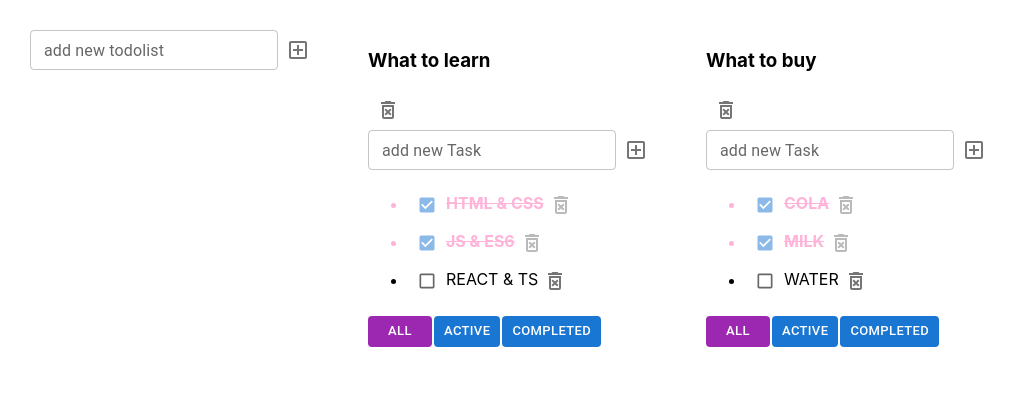
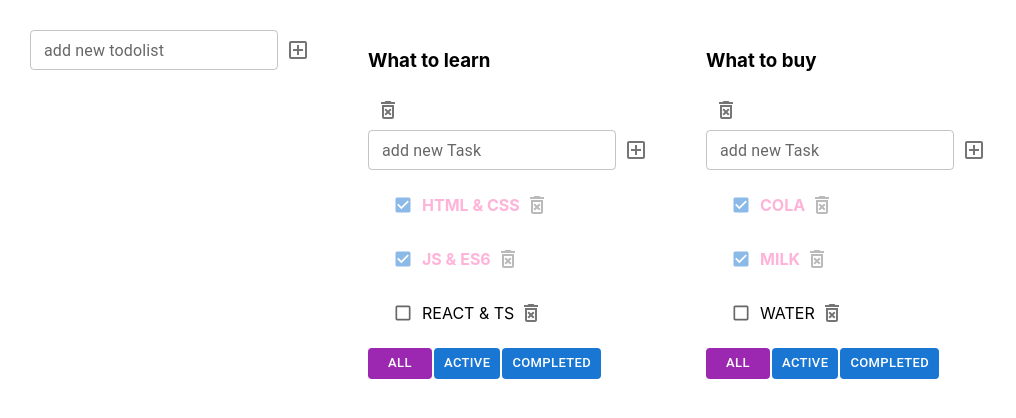
Before and after one commit to Paskinho/newtodolist, a React (Create React App) app: page / in a window 1280 px wide. Shown: the top 418 px of the page, without its empty margins (0-1016 px from the left). Built offline with nearby package versions, Linux system fonts and the light colour scheme.

Commit message:
7 lesson changed styles

```diff
--- a/src/App.css
+++ b/src/App.css
@@ -1,3 +1,4 @@
+
 .App {
   padding: 30px;
   display: flex;
--- a/src/Todolist.tsx
+++ b/src/Todolist.tsx
@@ -2,7 +2,7 @@ import React, {ChangeEvent} from 'react';
 import {FilterValuesType, TaskType} from "./App";
 import AddItemForm from "./AddItemForm";
 import EditableSpan from "./EditableSpan";
-import {Button, Checkbox, IconButton} from "@mui/material";
+import {Button, Checkbox, IconButton, List, ListItem} from "@mui/material";
 import {DeleteForeverOutlined} from "@mui/icons-material";
 
 
@@ -23,7 +23,7 @@ type TodoListPropsType = {
 export const TodoList = (props: TodoListPropsType) => {
 
     const tasksJSXItemsList = props.tasks.length
-        ? <ul>
+        ? <List>
             {
                 props.tasks.map((task) => {
                     const removeTask = () => props.removeTask(task.id, props.todoListId)
@@ -35,7 +35,9 @@ export const TodoList = (props: TodoListPropsType) => {
 
                     const isDoneClass = task.isDone ? "isDone" : ""
                     return (
-                        <li key={task.id} className={isDoneClass}>
+                        <ListItem
+                            key={task.id}
+                            className={isDoneClass}>
 
                             <Checkbox
                                 size = {"small"}
@@ -48,11 +50,11 @@ export const TodoList = (props: TodoListPropsType) => {
                             <IconButton onClick={removeTask} size={"small"}>
                                 <DeleteForeverOutlined/>
                             </IconButton>
-                        </li>
+                        </ListItem>
                     )
                 })
             }
-        </ul>
+        </List>
         : <span>Your list is empty</span>
 
 
```
